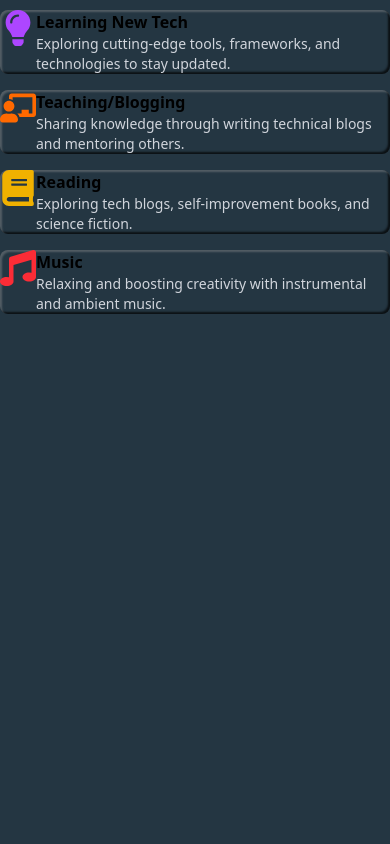
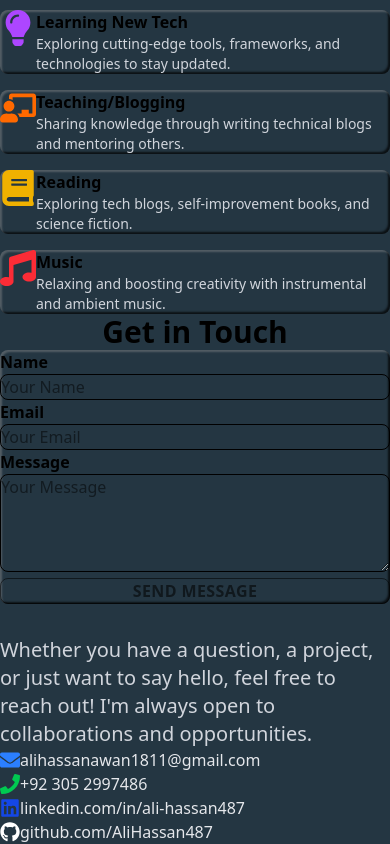
Before and after one commit to hassanawan2211/ali-hassan-portfolio, a React (Vite) app: page / in a window 390 px wide. Shown: the part 6096-6940 px from the top of the page. Before the commit the page ends 6410 px from the top, so only its background shows below. Built offline with nearby package versions, Linux system fonts and the light colour scheme.

Commit message:
design contact section

```diff
--- a/package.json
+++ b/package.json
@@ -10,9 +10,11 @@
     "preview": "vite preview"
   },
   "dependencies": {
+    "@emailjs/browser": "^4.4.1",
     "framer-motion": "^12.23.13",
     "react": "^19.1.1",
     "react-dom": "^19.1.1",
+    "react-hot-toast": "^2.6.0",
     "react-icons": "^5.5.0",
     "react-slick": "^0.31.0",
     "sass": "^1.92.1",
--- a/src/App.tsx
+++ b/src/App.tsx
@@ -8,6 +8,7 @@ import Services from "./components/Services";
 import Projects from "./components/Projects";
 import Certifications from "./components/Certifications";
 import Hobbies from "./components/Hobbies";
+import Contact from "./components/Contact";
 
 const App: React.FC = () => {
   return (
@@ -22,6 +23,7 @@ const App: React.FC = () => {
         <Projects />
         <Certifications />
         <Hobbies />
+        <Contact/>
       </main>
     </div>
   );
--- /dev/null
+++ b/src/components/Contact.tsx
@@ -0,0 +1,198 @@
+import React, { useState } from "react";
+import { motion } from "framer-motion";
+import { FaEnvelope, FaPhone, FaLinkedin, FaGithub } from "react-icons/fa";
+import emailjs from "@emailjs/browser";
+import toast, { Toaster } from "react-hot-toast";
+
+const Contact: React.FC = () => {
+  const [formData, setFormData] = useState({
+    name: "",
+    email: "",
+    message: "",
+  });
+
+  const [isSubmitting, setIsSubmitting] = useState(false);
+  const [isSuccess, setIsSuccess] = useState(false);
+  const [error, setError] = useState("");
+
+  const handleChange = (
+    e: React.ChangeEvent<HTMLInputElement | HTMLTextAreaElement>
+  ) => {
+    const { name, value } = e.target;
+    setFormData({ ...formData, [name]: value });
+  };
+
+  const handleSubmit = async (e: React.FormEvent) => {
+    e.preventDefault();
+    setIsSubmitting(true);
+    setError("");
+
+    const {
+      VITE_EMAILJS_SERVICE_ID,
+      VITE_EMAILJS_TEMPLATE_ID,
+      VITE_EMAILJS_PUBLIC_KEY,
+    } = import.meta.env;
+
+    emailjs
+      .send(
+        VITE_EMAILJS_SERVICE_ID,
+        VITE_EMAILJS_TEMPLATE_ID,
+        formData,
+        VITE_EMAILJS_PUBLIC_KEY
+      )
+      .then(
+        () => {
+          setIsSuccess(true);
+          toast.success("Message sent successfully!");
+          setFormData({ name: "", email: "", message: "" });
+        },
+        () => {
+          toast.error("Failed to send message. Please try again.");
+          setError("Failed to send message. Please try again.");
+        }
+      )
+      .finally(() => {
+        setIsSubmitting(false);
+      });
+  };
+
+  return (
+    <motion.section
+      id="contact"
+      initial={{ opacity: 0, y: 50 }}
+      animate={{ opacity: 1, y: 0 }}
+      transition={{ duration: 0.6 }}
+      className="bg-mainColor pt-5 pb-14 px-6 md:px-12 lg:px-24"
+    >
+      <div className="max-w-5xl mx-auto">
+        <h2 className="text-3xl md:text-4xl font-bold text-lightWhite mb-8 text-center">
+          Get in Touch
+        </h2>
+
+        <div className="grid gap-8 lg:grid-cols-2">
+          <div>
+            <form onSubmit={handleSubmit} className="p-6 rounded-lg shadow">
+              {isSuccess && (
+                <p className="mb-4 text-green-500">
+                  Thank you! Your message has been sent.
+                </p>
+              )}
+              {error && <p className="mb-4 text-red-500">{error}</p>}
+              <div className="mb-4">
+                <label
+                  htmlFor="name"
+                  className="block text-lightWhite font-semibold mb-2"
+                >
+                  Name
+                </label>
+                <input
+                  type="text"
+                  id="name"
+                  name="name"
+                  value={formData.name}
+                  onChange={handleChange}
+                  required
+                  className="w-full p-3 border text-lightWhite border-primaryColor bg-transparent rounded-lg focus:outline-none focus:ring focus:ring-gray-600"
+                  placeholder="Your Name"
+                />
+              </div>
+              <div className="mb-4">
+                <label
+                  htmlFor="email"
+                  className="block text-lightWhite font-semibold mb-2"
+                >
+                  Email
+                </label>
+                <input
+                  type="email"
+                  id="email"
+                  name="email"
+                  value={formData.email}
+                  onChange={handleChange}
+                  required
+                  className="w-full p-3 border text-lightWhite border-primaryColor bg-transparent rounded-lg focus:outline-none focus:ring focus:ring-gray-600"
+                  placeholder="Your Email"
+                />
+              </div>
+              <div className="mb-4">
+                <label
+                  htmlFor="message"
+                  className="block text-lightWhite font-semibold mb-2"
+                >
+                  Message
+                </label>
+                <textarea
+                  id="message"
+                  name="message"
+                  rows={4}
+                  value={formData.message}
+                  onChange={handleChange}
+                  required
+                  className="w-full p-3 border text-lightWhite border-primaryColor bg-transparent rounded-lg focus:outline-none focus:ring focus:ring-gray-600"
+                  placeholder="Your Message"
+                ></textarea>
+              </div>
+              <button
+                type="submit"
+                disabled={isSubmitting}
+                className="w-full text-lightWhite border border-primaryColor p-3 rounded-lg bg-primaryColor font-bold tracking-wide uppercase opacity-55 hover:opacity-100 transition-all duration-700 ease-in-out"
+              >
+                {isSubmitting ? "Sending..." : "Send Message"}
+              </button>
+            </form>
+          </div>
+
+          <div>
+            <p className="text-gray-300 mb-4 text-xl leading-7">
+              Whether you have a question, a project, or just want to say hello,
+              feel free to reach out! I'm always open to collaborations and
+              opportunities.
+            </p>
+            <ul className="space-y-4">
+              <li className="flex items-center space-x-3">
+                <FaEnvelope size={20} className="text-blue-500 text-2xl" />
+                <a
+                  href="mailto:alihassanawan1811@gmail.com"
+                  className="text-gray-200"
+                >
+                  alihassanawan1811@gmail.com
+                </a>
+              </li>
+              <li className="flex items-center space-x-3">
+                <FaPhone size={20} className="text-green-500 text-2xl" />
+                <a href="tel:+923052997486" className="text-gray-200">
+                  +92 305 2997486
+                </a>
+              </li>
+              <li className="flex items-center space-x-3">
+                <FaLinkedin size={20} className="text-blue-700 text-2xl" />
+                <a
+                  href="https://www.linkedin.com/in/ali-hassan487/"
+                  target="_blank"
+                  rel="noopener noreferrer"
+                  className="text-gray-200 hover:underline"
+                >
+                  linkedin.com/in/ali-hassan487
+                </a>
+              </li>
+              <li className="flex items-center space-x-3">
+                <FaGithub size={20} className="text-white text-2xl" />
+                <a
+                  href="https://github.com/AliHassan487"
+                  target="_blank"
+                  rel="noopener noreferrer"
+                  className="text-gray-200 hover:underline"
+                >
+                  github.com/AliHassan487
+                </a>
+              </li>
+            </ul>
+          </div>
+        </div>
+      </div>
+      <Toaster />
+    </motion.section>
+  );
+};
+
+export default Contact;
```
Also changed, not shown: 2 other files (tests, documents, lock files or other folders).
